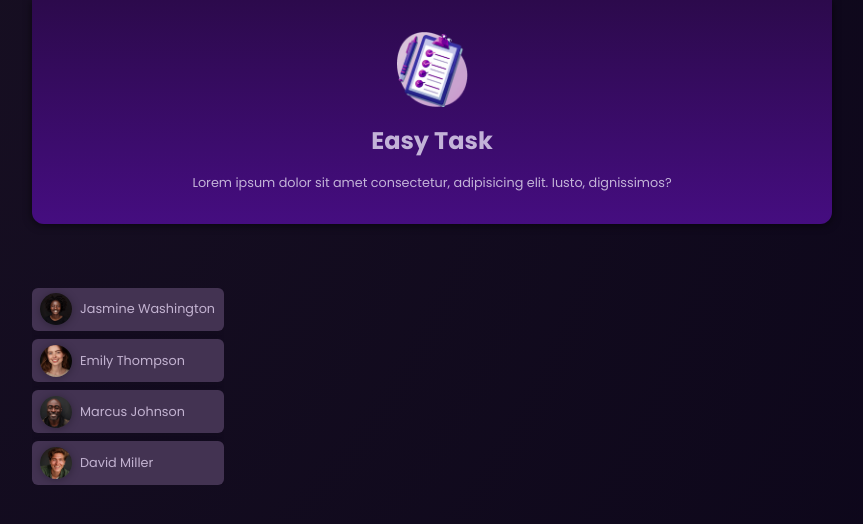
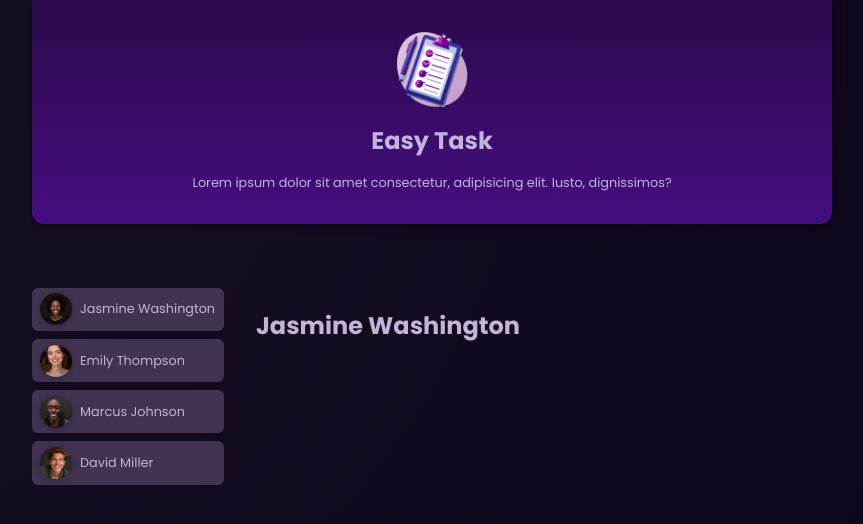
Before and after one commit to OmNai442003/temprepo, an Angular app: page / in a window 1280 px wide. Shown: the top 524 px of the page, without its empty margins (208-1071 px from the left). Built offline with nearby package versions, Linux system fonts and the light colour scheme.

Commit message:
Data passing

```diff
--- a/src/app/app.component.html
+++ b/src/app/app.component.html
@@ -19,4 +19,6 @@
             <app-user [id]="users[3].id" [avatar]="users[3].avatar" [name]="users[3].name" (select)="onSelectUser($event)"></app-user>
         </li>
     </ul>
+    <!-- Task -->
+     <app-tasks [name]="selectedUser.name"/>
 </main>
--- a/src/app/app.component.ts
+++ b/src/app/app.component.ts
@@ -2,11 +2,12 @@
 import { HeaderComponent } from './header/header.component';
 import { UserComponent } from './user/user.component';
 import { DUMMY_USERS } from './dummy-users';
+import { TasksComponent } from './tasks/tasks.component';
 
 @Component({
   selector: 'app-root',
   standalone: true,
-  imports: [HeaderComponent, UserComponent],
+  imports: [HeaderComponent, UserComponent, TasksComponent],
   templateUrl: './app.component.html',
   styleUrl: './app.component.css'
 })
@@ -15,7 +16,13 @@
 
   users = DUMMY_USERS;
 
+  selectedUserId = 'u1';
   onSelectUser(id: string){
     console.log("This is an id : ", id);
+    this.selectedUserId = id;
+  }
+
+  get selectedUser(){
+    return this.users.find((user) => user.id === this.selectedUserId)!;
   }
 }
--- /dev/null
+++ b/src/app/tasks/tasks.component.html
@@ -0,0 +1 @@
+<h2>{{name}}</h2>
```
Also changed, not shown: src/app/tasks/tasks.component.ts (added, +12 -0 lines), src/app/tasks/tasks.component.css (added), 1 other file (tests, documents, lock files or other folders).
